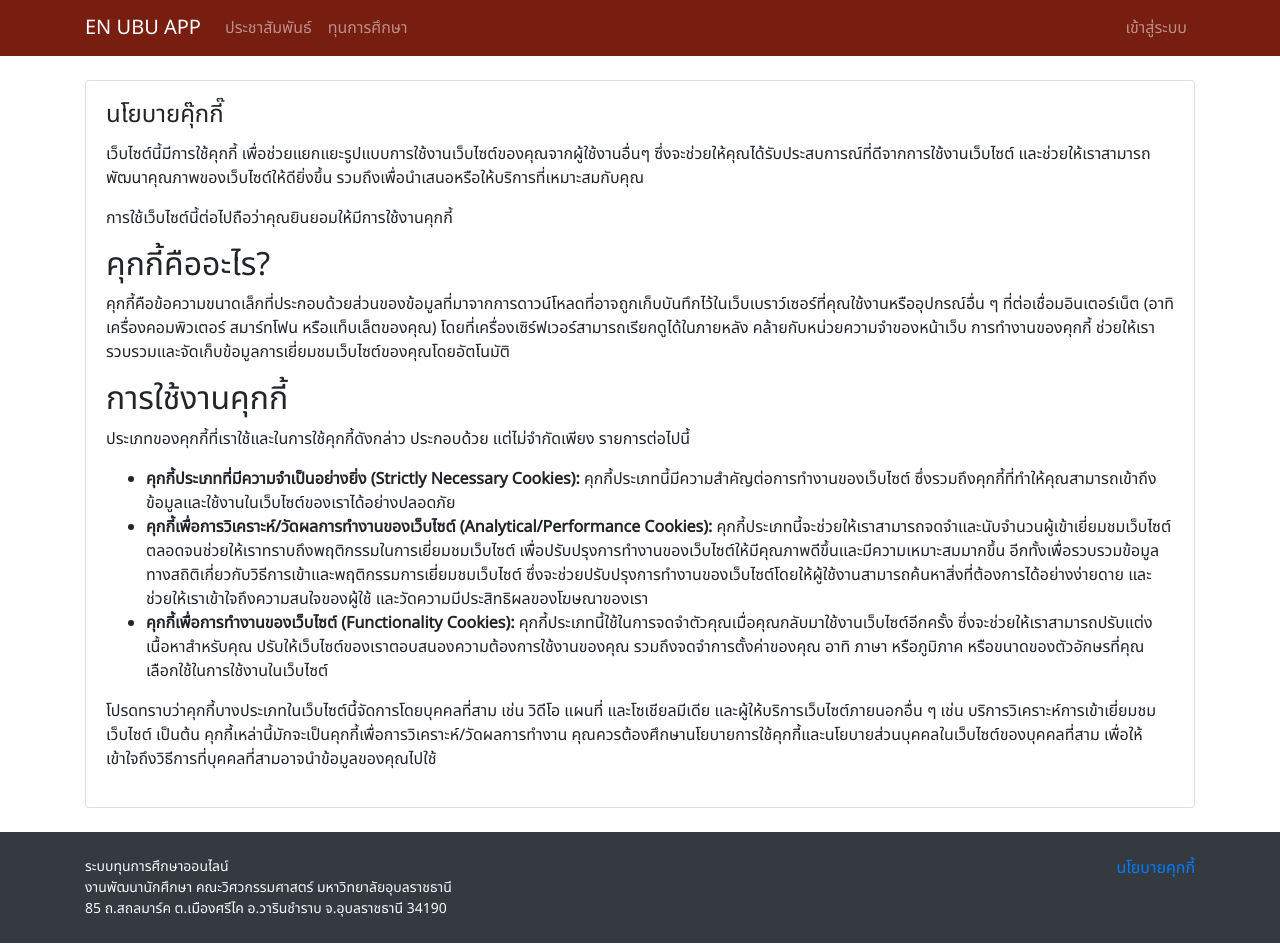
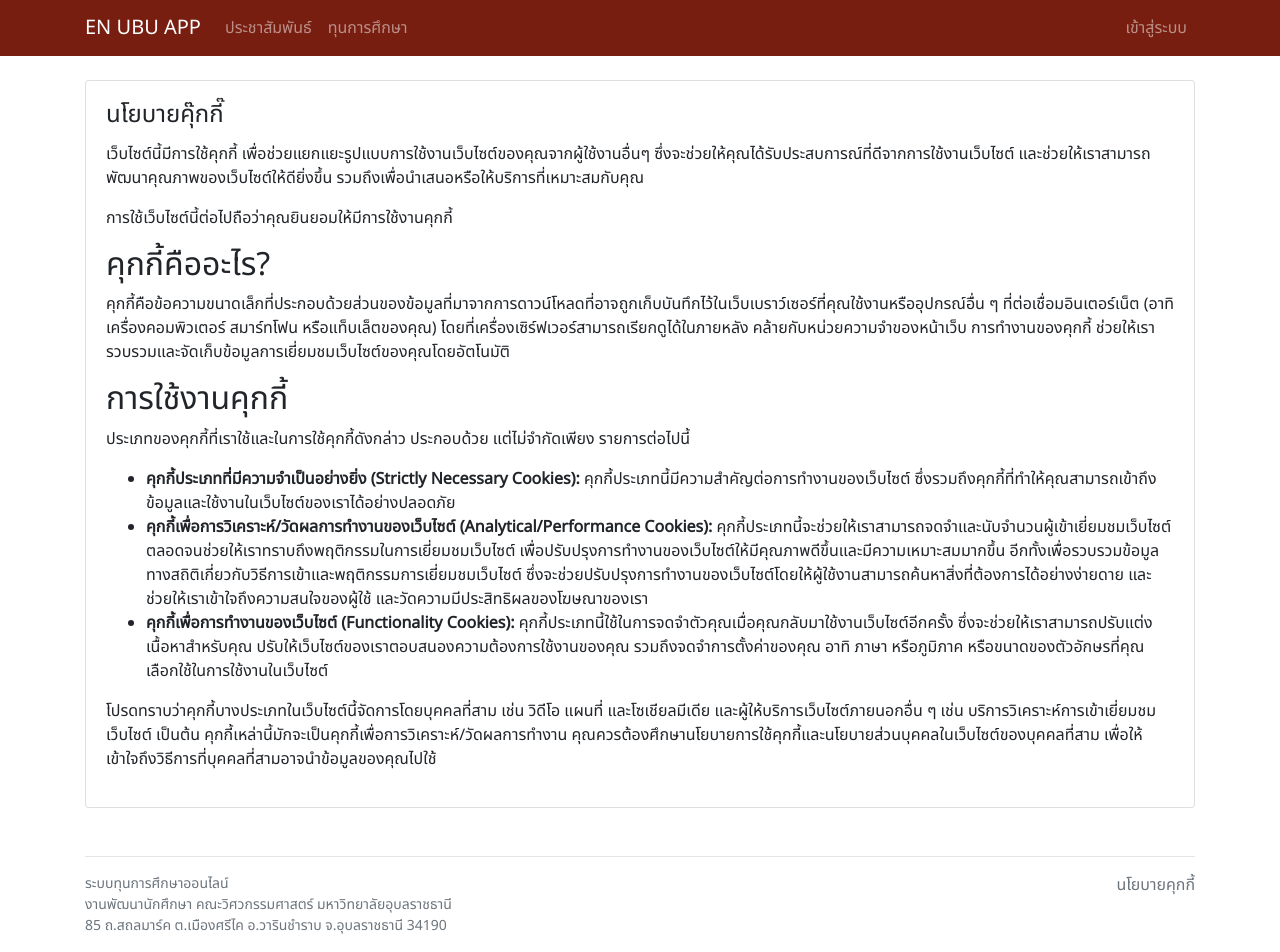
Before and after one commit to soft-bear/en-app-fe, a Nuxt app: page /policy in a window 1280 px wide. Shown: the top 952 px of the page. Built offline with nearby package versions, Linux system fonts and the light colour scheme; a web font is replaced by a local one.

Commit message:
update footer style

```diff
--- a/assets/css/app.css
+++ b/assets/css/app.css
@@ -5,8 +5,6 @@
 }
 
 html, body {
-	margin: 0;
-	height: 100%;
     font-family: 'Noto Sans Thai', 'Google Sans', sans-serif;
 }
 
@@ -26,10 +24,6 @@ input[type=number] {
     -moz-appearance: textfield;
 }
 
-footer {
-	height: 111px;
-}
-
 nav.bg-eng {
 	background-color: var(---primary);
 }
@@ -37,7 +31,3 @@ nav.bg-eng {
 .google-sans {
     font-family: 'Google Sans', sans-serif !important;
 }
-
-.content {
-	min-height: calc(100vh - 167px);
-}
--- a/components/layouts/Footer.vue
+++ b/components/layouts/Footer.vue
@@ -1,9 +1,14 @@
 <template>
-	<footer class="bg-dark text-light py-4">
+  <footer class="py-4">
     <b-container>
       <b-row>
+        <b-col>
+          <hr class="mt-0" />
+        </b-col>
+      </b-row>
+      <b-row>
         <b-col cols="12" lg="6" md="6">
-					<p class="text-light small pb-0 mb-0">
+          <p class="text-muted small pb-0 mb-0">
           <ol class="p-0 m-0" style="list-style: none;">
             <li>ระบบทุนการศึกษาออนไลน์</li>
             <li>งานพัฒนานักศึกษา คณะวิศวกรรมศาสตร์ มหาวิทยาลัยอุบลราชธานี</li>
@@ -12,7 +17,7 @@
           </p>
         </b-col>
         <b-col cols="12" lg="6" md="6" class="text-left text-md-right">
-					<nuxt-link to="/policy">นโยบายคุกกี้</nuxt-link>
+          <nuxt-link to="/policy" class="text-muted">นโยบายคุกกี้</nuxt-link>
         </b-col>
       </b-row>
     </b-container>
```
Lines whose indentation alone changed are shown as unchanged.
